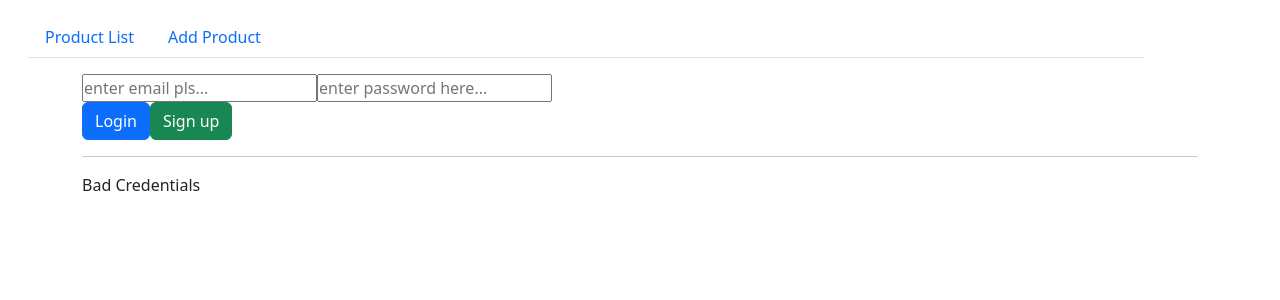
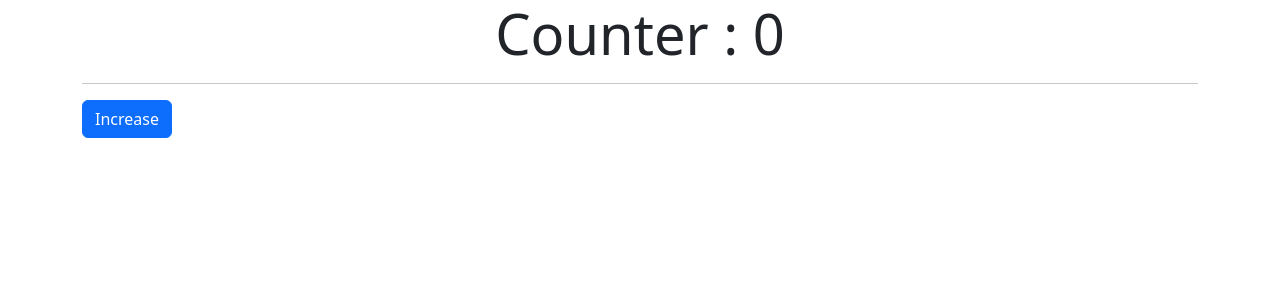
Before and after one commit to synergy2411/frontend-advanced-react, a React (Create React App) app: page / in a window 1280 px wide. Shown: the top 300 px of the page. Built offline with nearby package versions, Linux system fonts and the light colour scheme.

Commit message:
counter increased

```diff
--- a/package.json
+++ b/package.json
@@ -9,8 +9,10 @@
     "bootstrap": "^5.2.3",
     "react": "^18.2.0",
     "react-dom": "^18.2.0",
+    "react-redux": "^8.0.5",
     "react-router-dom": "^6.4.3",
     "react-scripts": "5.0.1",
+    "redux": "^4.2.0",
     "web-vitals": "^2.1.4"
   },
   "scripts": {
--- a/src/App.js
+++ b/src/App.js
@@ -8,16 +8,18 @@ import ProductList from "./Components/Products/ProductList/ProductList";
 import AddProduct from "./Components/Products/AddProduct/AddProduct";
 import Header from "./Components/Products/Header/Header";
 import Users from "./Components/Demo/Users/Users";
+import Counter from "./Components/Counter/Counter";
 
 function App() {
   return (
     <div>
-      <Header />
+      <Counter />
+      {/* <Header />
       <Routes>
         <Route path="/" element={<Login />} />
         <Route path="/product-list/*" element={<ProductList />} />
         <Route path="/add-product" element={<AddProduct />} />
-      </Routes>
+      </Routes> */}
     </div>
   );
 }
--- /dev/null
+++ b/src/Components/Counter/Counter.js
@@ -0,0 +1,26 @@
+import React from 'react';
+import { useSelector, useDispatch } from 'react-redux';
+
+const Counter = () => {
+    const counter = useSelector(store => store.counter);
+    const dispatch = useDispatch()
+
+    const increaseClickHandler = () => {
+        dispatch({ type: "INCREMENT" })
+    }
+
+    return (
+        <div className='container'>
+            <p className='text-center display-4'>
+                Counter : {counter}</p>
+            <hr />
+            <div className='grid'>
+                <button className='btn btn-primary'
+                    onClick={increaseClickHandler}>
+                    Increase</button>
+            </div>
+        </div>
+    );
+}
+
+export default Counter;
--- a/src/index.js
+++ b/src/index.js
@@ -1,17 +1,25 @@
 import React from 'react';
 import ReactDOM from 'react-dom/client';
 import { BrowserRouter } from 'react-router-dom';
+import { createStore } from 'redux';
+import { Provider } from 'react-redux';
 
 import "bootstrap/dist/css/bootstrap.min.css"
 
 import './index.css';
 import App from './App';
+import rootReducer from './store/reducers/rootReducer';
+
+
+const store = createStore(rootReducer)
 
 const root = ReactDOM.createRoot(document.getElementById('root'));
 root.render(
   <React.StrictMode>
     <BrowserRouter>
-      <App />
+      <Provider store={store}>
+        <App />
+      </Provider>
     </BrowserRouter>
   </React.StrictMode>
 );
--- /dev/null
+++ b/src/store/reducers/rootReducer.js
@@ -0,0 +1,18 @@
+const initialState = {
+    counter: 0
+}
+
+function rootReducer(state = initialState, action) {
+    switch (action.type) {
+        case "INCREMENT": {
+            return {
+                counter: state.counter + 1
+            }
+        }
+        default: {
+            return state;
+        }
+    }
+}
+
+export default rootReducer;
```
Also changed, not shown: 1 other file (tests, documents, lock files or other folders).
